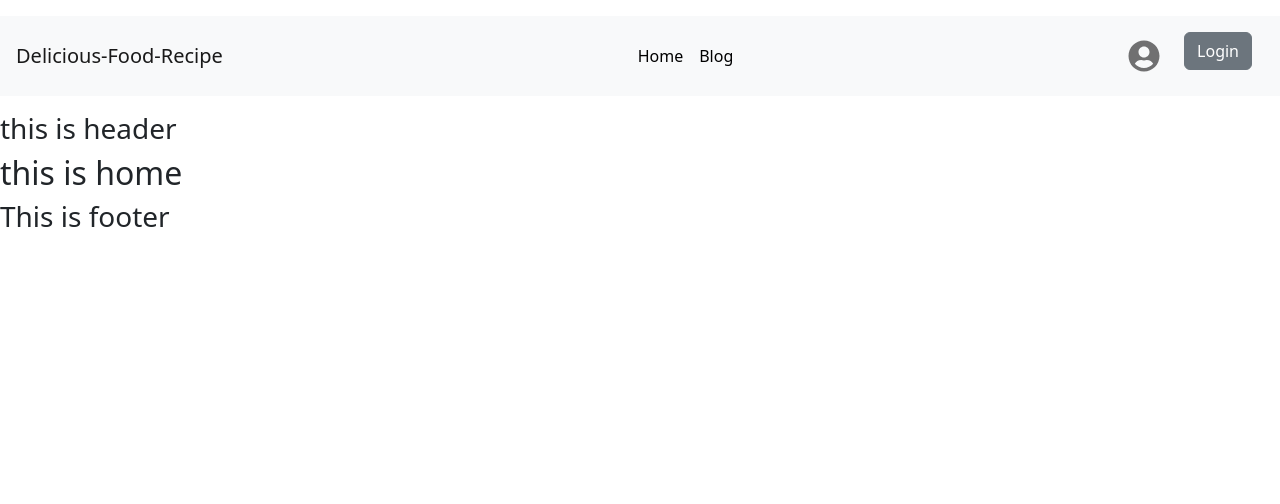
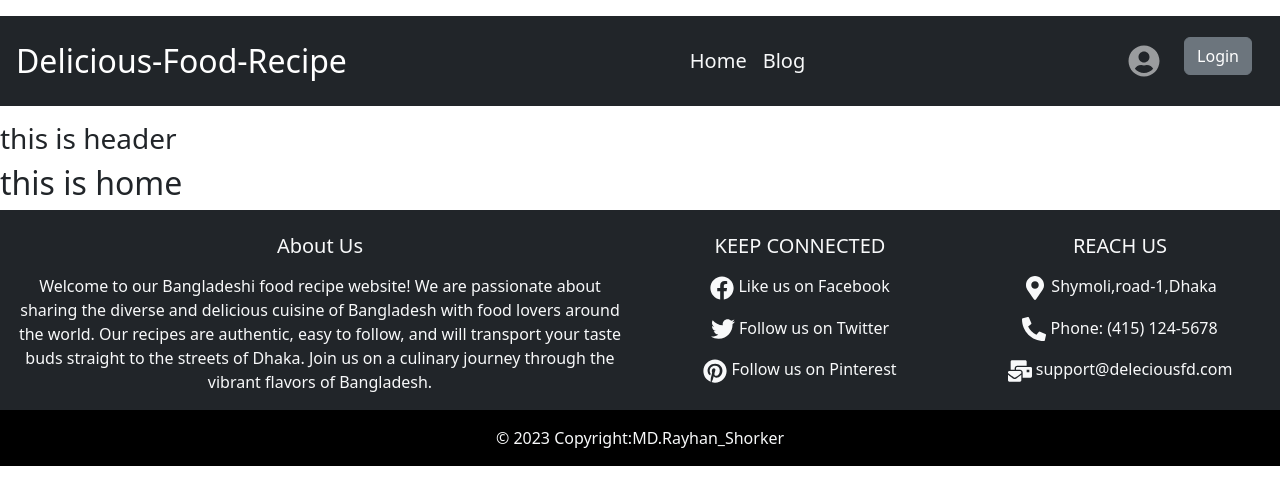
Before and after one commit to Rayhan108/delecious-recipe, a React (Vite) app: page / in a window 1280 px wide. Shown: the top 504 px of the page. Built offline with nearby package versions, Linux system fonts and the light colour scheme.

Commit message:
added footer

```diff
--- a/src/layout/Main/Main.jsx
+++ b/src/layout/Main/Main.jsx
@@ -1,14 +1,21 @@
 import React from 'react';
 import Header from '../../pages/Home/shared/Header/Header';
 import NavigationBar from '../../pages/Home/shared/NavigationBar/NavigationBar';
-import { Outlet } from 'react-router-dom';
+import { Outlet, useNavigation } from 'react-router-dom';
 import Footer from '../../pages/Home/shared/Footer/Footer';
+import { Spinner } from 'react-bootstrap';
 
 const Main = () => {
+    const navigation = useNavigation()
     return (
         <div>
             <NavigationBar></NavigationBar>
             <Header></Header>
+       <div>
+       {
+    navigation.state === "loading" ? <Spinner animation="border" />: ""
+                }
+       </div>
             <Outlet></Outlet>
             <Footer></Footer>
         </div>
--- a/src/pages/Home/Home/Home.jsx
+++ b/src/pages/Home/Home/Home.jsx
@@ -1,7 +1,9 @@
 
 import React from 'react';
 
+
 const Home = () => {
+
     return (
         <div>
             <h2>this is home</h2>
--- a/src/pages/Home/shared/Footer/Footer.jsx
+++ b/src/pages/Home/shared/Footer/Footer.jsx
@@ -1,11 +1,46 @@
 import React from 'react';
+import { FaFacebook,  FaMailBulk,  FaMapMarkerAlt, FaPhoneAlt, FaPinterest, FaTwitter,  } from "react-icons/fa";
 
 const Footer = () => {
     return (
-        <div>
-            <h3>This is footer</h3>
+        <footer className="page-footer font-small blue pt-4 bg-dark">
+        <div className="container-fluid text-center text-md-left">
+            <div className="row">
+                <div className="col-md-6 mt-md-0 mt-3">
+                    <h5 className="text-light mb-3">About Us</h5>
+                    <p className="text-light">Welcome to our Bangladeshi food recipe website! We are passionate about sharing the diverse and delicious cuisine of Bangladesh with food lovers around the world. Our recipes are authentic, easy to follow, and will transport your taste buds straight to the streets of Dhaka. Join us on a culinary journey through the vibrant flavors of Bangladesh.</p>
+                </div>
 
+                <hr className="clearfix w-100 d-md-none pb-0"/>
+
+                <div className="col-md-3 mb-md-0   text-light">
+                    <h5 className="text-light mb-3">KEEP CONNECTED</h5>
+                 <div className='ms-0'>
+
+                 <p>   <FaFacebook className='text-light' style={{ fontSize: "1.5rem" }}></FaFacebook> <span>Like us on Facebook</span></p>
+                      <p>   <FaTwitter className='text-light' style={{ fontSize: "1.5rem" }}></FaTwitter> <span>Follow us on Twitter</span></p>
+                     <p>    <FaPinterest className='text-light' style={{ fontSize: "1.5rem" }}></FaPinterest> <span>Follow us on Pinterest</span></p>
+                 </div>
+
+
+                </div>
+
+                <div className="col-md-3 mb-md-0 ">
+                    <h5 className="text-light mb-3">REACH US</h5>
+                    <div className="text-light">
+                       <p> <FaMapMarkerAlt  style={{ fontSize: "1.5rem" }}></FaMapMarkerAlt> <span>Shymoli,road-1,Dhaka</span></p>
+                       <p> <FaPhoneAlt  style={{ fontSize: "1.5rem" }}></FaPhoneAlt> <span>Phone: (415) 124-5678</span></p>
+                       <p> <FaMailBulk  style={{ fontSize: "1.5rem" }}></FaMailBulk> <span>support@deleciousfd.com</span></p>
+
+                    </div>
+                </div>
+            </div>
         </div>
+
+        <div className="text-light text-center py-3 black">© 2023 Copyright:MD.Rayhan_Shorker
+        </div>
+
+    </footer>
     );
 };
 
--- a/src/pages/Home/shared/NavigationBar/ActiveLink/ActiveLink.css
+++ b/src/pages/Home/shared/NavigationBar/ActiveLink/ActiveLink.css
@@ -2,3 +2,7 @@
     background-color: rgb(255, 0, 0);
     text-decoration: underline;
 }
+
+.black{
+   background-color: black;
+}
--- a/src/pages/Home/shared/NavigationBar/NavigationBar.jsx
+++ b/src/pages/Home/shared/NavigationBar/NavigationBar.jsx
@@ -12,19 +12,19 @@ const NavigationBar = () => {
         className="mt-3 mb-3 p-3 "
         collapseOnSelect
         expand="lg"
-        bg="light"
-        variant="light"
+        bg="dark"
+        variant="dark"
       >
-        <Navbar.Brand href="#home">Delicious-Food-Recipe</Navbar.Brand>
+        <Navbar.Brand className="fs-2" href="#home">Delicious-Food-Recipe</Navbar.Brand>
         <Container>
           <Navbar.Toggle aria-controls="responsive-navbar-nav" />
           <Navbar.Collapse id="responsive-navbar-nav">
             <Nav className="mx-auto">
-              <Link className="text-decoration-none text-black" to="/">
+              <Link className="text-decoration-none text-light fs-5 " to="/">
                 Home
               </Link>
 
-              <Link to="/blog" className="text-decoration-none ms-3 text-black">
+              <Link to="/blog" className="text-decoration-none ms-3 text-light fs-5">
                 Blog
               </Link>
             </Nav>
```
